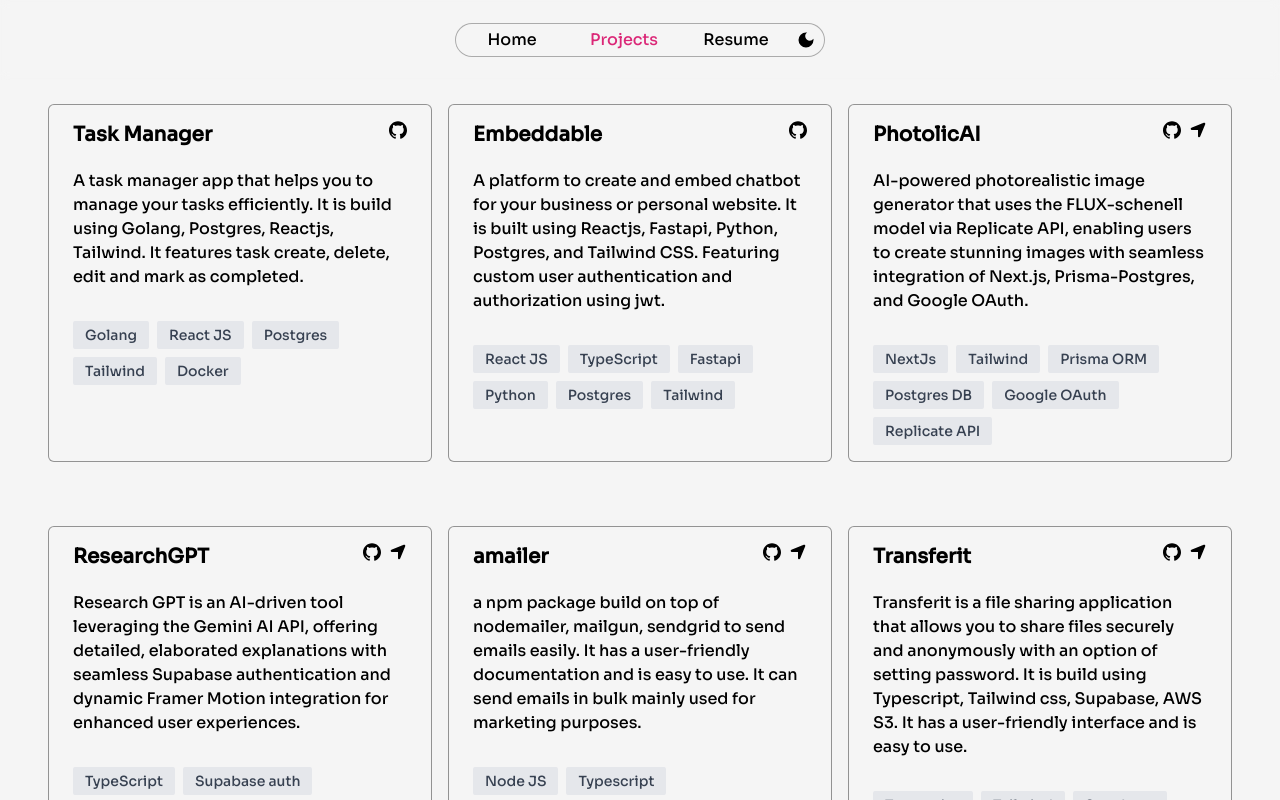
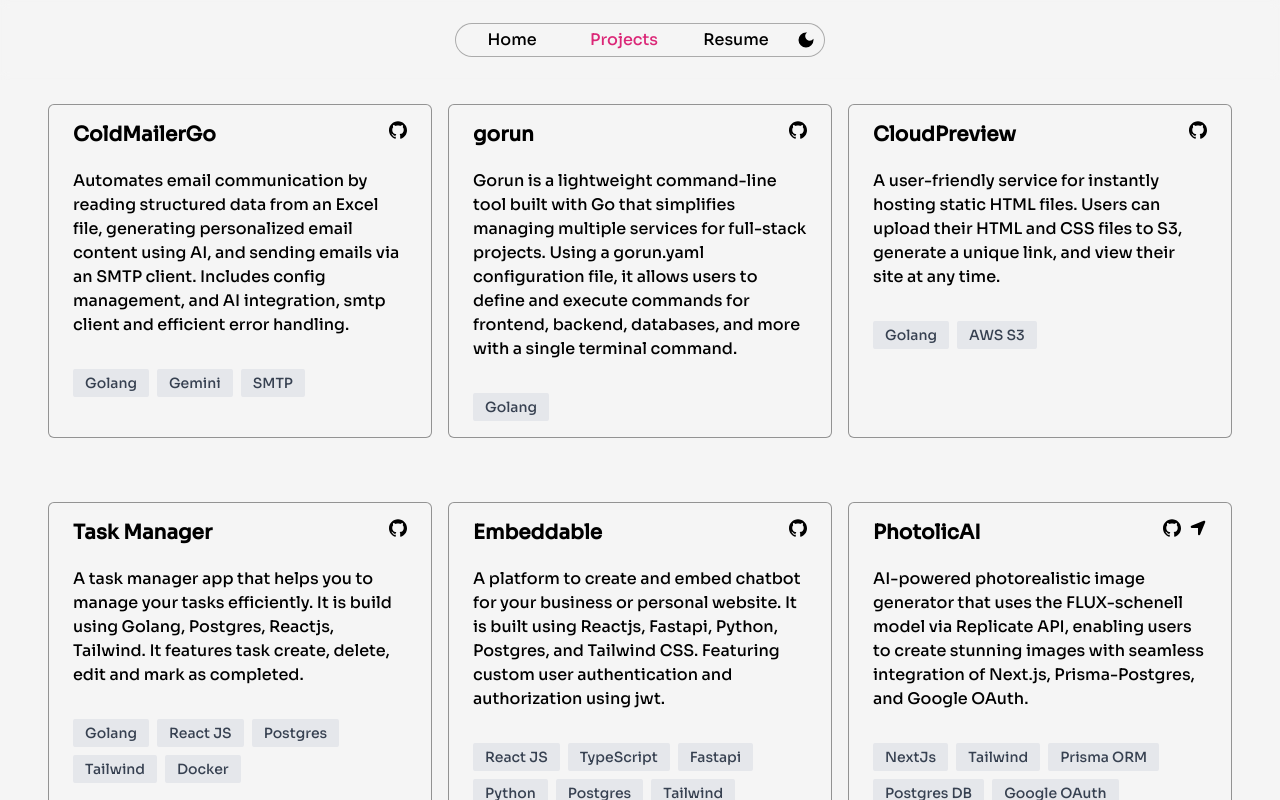
Before and after one commit to karthikeyaspace/portfolio2.0, a React (Vite) app: page /projects in a window 1280 px wide. Shown: the top 800 px of the page. Built offline with nearby package versions, Linux system fonts and the light colour scheme.

Commit message:
add: projects

```diff
--- a/src/assets/Projectdata.ts
+++ b/src/assets/projects.ts
@@ -1,17 +1,35 @@
 const data = {
   projects: [
+    {
+      name: "ColdMailerGo",
+      description:
+        "Automates email communication by reading structured data from an Excel file, generating personalized email content using AI, and sending emails via an SMTP client. Includes config management, and AI integration, smtp client and efficient error handling.",
+      github: "https://github.com/karthikeyaspace/cold",
+      techStack: ["Golang", "Gemini", "SMTP"],
+      tryout: "",
+    },
+    {
+      name: "gorun",
+      description:
+        "Gorun is a lightweight command-line tool built with Go that simplifies managing multiple services for full-stack projects. Using a gorun.yaml configuration file, it allows users to define and execute commands for frontend, backend, databases, and more with a single terminal command.",
+      github: "https://github.com/karthikeyaspace/gorun",
+      techStack: ["Golang"],
+      tryout: "",
+    },
+    {
+      name: "CloudPreview",
+      description:
+        "A user-friendly service for instantly hosting static HTML files. Users can upload their HTML and CSS files to S3, generate a unique link, and view their site at any time.",
+      github: "https://github.com/karthikeyaspace/cdn-go",
+      techStack: ["Golang", "AWS S3"],
+      tryout: "",
+    },
     {
       name: "Task Manager",
       description:
         "A task manager app that helps you to manage your tasks efficiently. It is build using Golang, Postgres, Reactjs, Tailwind. It features task create, delete, edit and mark as completed.",
       github: "https://github.com/karthikeyaspace/task-manager",
-      techStack: [
-        "Golang",
-        "React JS",
-        "Postgres",
-        "Tailwind",
-        "Docker",
-      ],
+      techStack: ["Golang", "React JS", "Postgres", "Tailwind", "Docker"],
       tryout: "",
     },
     {
--- a/src/components/Projects2.tsx
+++ b/src/components/Projects2.tsx
@@ -1,5 +1,5 @@
 import React from "react";
-import data from "../assets/Projectdata";
+import data from "../assets/projects";
 import { Link } from "react-router-dom";
 
 const Projects2: React.FC = () => {
--- a/src/pages/Projects.tsx
+++ b/src/pages/Projects.tsx
@@ -1,5 +1,5 @@
 import React from "react";
-import data from "../assets/Projectdata";
+import data from "../assets/projects";
 import { useOutletContext } from "react-router-dom";
 import { SiGithub } from "react-icons/si";
 import { FaLocationArrow } from "react-icons/fa6";
```
Also changed, not shown: 1 other file (tests, documents, lock files or other folders).
